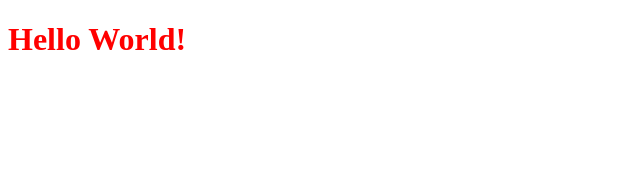
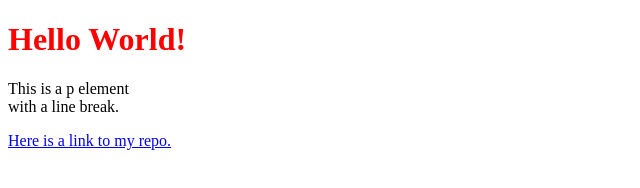
Before and after one commit to aaronhdcomps/Lecture01, a plain HTML site: page index.html in a window 1280 px wide. Shown: the whole page, without its empty margins (0-640 px from the left). Drawn offline with Linux system fonts and the light colour scheme.

Commit message:
Added P, BR and A elements

```diff
--- a/index.html
+++ b/index.html
@@ -9,5 +9,10 @@
 </head>
 <body>
     <h1>Hello World!</h1>
+    <section id="main-section">
+    <p>This is a p element <br>
+    with a line break.</p>
+    <a href="https://github.com/aaronhdcomps/Lecture01">Here is a link to my repo.</a>
+    </section>
 </body>
 </html>
--- a/main.css
+++ b/main.css
@@ -2,3 +2,6 @@ h1 {
     color: red;
     font-weight: bold;
 }
+#main-section {
+
+}
```
